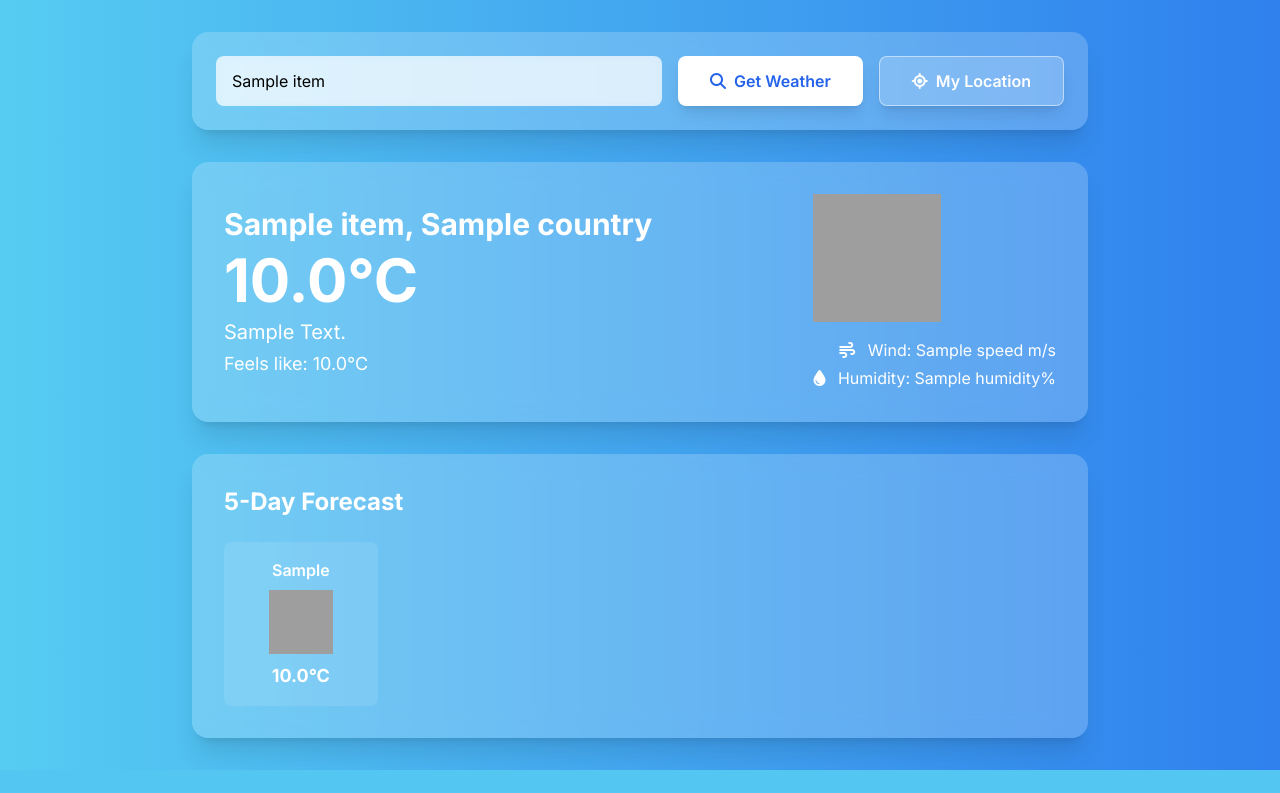
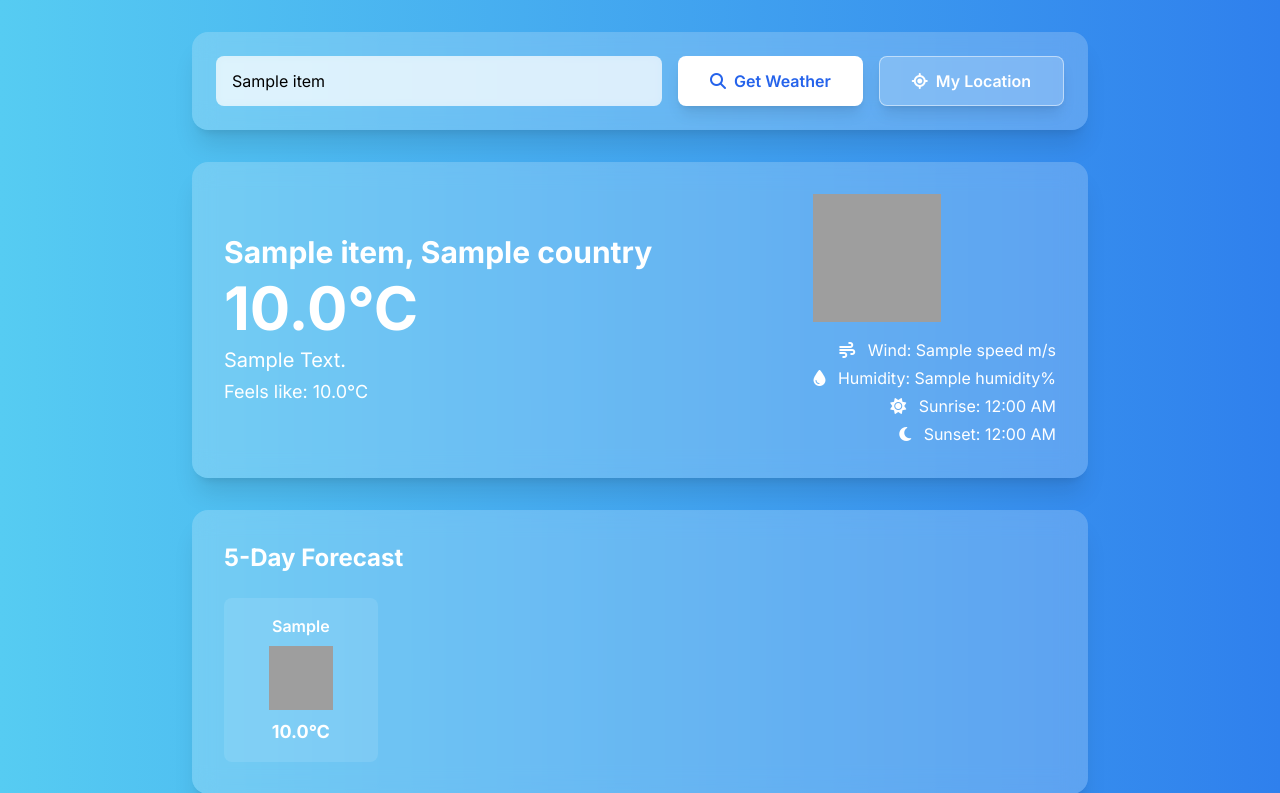
Before and after one commit to Tushar-Siddik/shamiran, a Flask app: page / in a window 1280 px wide. Shown: the part 112-905 px from the top of the page. Before the commit the page ends 882 px from the top, so only its background shows below. Run offline with Flask 3, Linux system fonts and the light colour scheme; a database or web service that is not in the repository returns one stand-in record (values such as "Sample title"); data that the repository does not hold is empty; some libraries are stand-ins or nearby versions; grey boxes are pictures that could not be loaded.

Commit message:
feat: Add Sunrise/Sunset Data

```diff
--- a/app/routes/main.py
+++ b/app/routes/main.py
@@ -3,6 +3,7 @@ from flask import Blueprint, render_template, request, jsonify
 main_bp = Blueprint('main', __name__)
 
 from app.services import weather_service
+from app.utils import helpers
 
 @main_bp.route('/')
 def index():
@@ -11,7 +12,23 @@ def index():
     data = weather_service.get_weather_data(city)
     # Pass the initial condition to the template
     initial_condition = data.get('current', {}).get('weather', [{}])[0].get('main', 'Clear')
-    return render_template('index.html', data=data, default_city=city, initial_condition=initial_condition)
+
+    # Format sunrise and sunset times
+    sunrise_time = None
+    sunset_time = None
+    if data.get('current') and data.get('current').get('sys'):
+        try:
+            sunrise_time = helpers.format_unix_timestamp(data['current']['sys']['sunrise'], data['current']['timezone'])
+            sunset_time = helpers.format_unix_timestamp(data['current']['sys']['sunset'], data['current']['timezone'])
+        except (KeyError, TypeError):
+            pass # Ignore if data is missing
+
+    return render_template('index.html',
+                           data=data,
+                           default_city=city,
+                           initial_condition=initial_condition,
+                           sunrise_time=sunrise_time,
+                           sunset_time=sunset_time)
 
 @main_bp.route('/weather')
 def get_weather():
@@ -24,11 +41,34 @@ def get_weather():
 
     # If the request is an AJAX request (from our JS), return JSON
     if request.headers.get('X-Requested-With') == 'XMLHttpRequest':
+        # For AJAX, we also need to format the times
+        if data.get('current') and data.get('current').get('sys'):
+            try:
+                data['current']['formatted_sunrise'] = helpers.format_unix_timestamp(data['current']['sys']['sunrise'], data['current']['timezone'])
+                data['current']['formatted_sunset'] = helpers.format_unix_timestamp(data['current']['sys']['sunset'], data['current']['timezone'])
+            except (KeyError, TypeError):
+                data['current']['formatted_sunrise'] = 'N/A'
+                data['current']['formatted_sunset'] = 'N/A'
         return jsonify(data)
 
     initial_condition = data.get('current', {}).get('weather', [{}])[0].get('main', 'Clear')
 
-    return render_template('index.html', data=data, default_city=city, initial_condition=initial_condition)
+    # Format sunrise and sunset for non-AJAX
+    sunrise_time = None
+    sunset_time = None
+    if data.get('current') and data.get('current').get('sys'):
+        try:
+            sunrise_time = helpers.format_unix_timestamp(data['current']['sys']['sunrise'], data['current']['timezone'])
+            sunset_time = helpers.format_unix_timestamp(data['current']['sys']['sunset'], data['current']['timezone'])
+        except (KeyError, TypeError):
+            pass
+
+    return render_template('index.html',
+                           data=data,
+                           default_city=city,
+                           initial_condition=initial_condition,
+                           sunrise_time=sunrise_time,
+                           sunset_time=sunset_time)
 
 @main_bp.route('/weather-by-coords')
 def weather_by_coords():
@@ -42,7 +82,31 @@ def weather_by_coords():
     data = weather_service.get_weather_by_coords(lat, lon)
 
     if request.headers.get('X-Requested-With') == 'XMLHttpRequest':
+        # For AJAX, we also need to format the times
+        if data.get('current') and data.get('current').get('sys'):
+            try:
+                data['current']['formatted_sunrise'] = helpers.format_unix_timestamp(data['current']['sys']['sunrise'], data['current']['timezone'])
+                data['current']['formatted_sunset'] = helpers.format_unix_timestamp(data['current']['sys']['sunset'], data['current']['timezone'])
+            except (KeyError, TypeError):
+                data['current']['formatted_sunrise'] = 'N/A'
+                data['current']['formatted_sunset'] = 'N/A'
         return jsonify(data)
 
+    initial_condition = data.get('current', {}).get('weather', [{}])[0].get('main', 'Clear')
+
+    # Format sunrise and sunset for non-AJAX
+    sunrise_time = None
+    sunset_time = None
+    if data.get('current') and data.get('current').get('sys'):
+        try:
+            sunrise_time = helpers.format_unix_timestamp(data['current']['sys']['sunrise'], data['current']['timezone'])
+            sunset_time = helpers.format_unix_timestamp(data['current']['sys']['sunset'], data['current']['timezone'])
+        except (KeyError, TypeError):
+            pass
+
     # Fallback for non-AJAX requests
-    return render_template('index.html', data=data, default_city=data.get('current', {}).get('name', 'Unknown'))
+    return render_template('index.html',
+                           data=data,
+                           default_city=data.get('current', {}).get('name', 'Unknown'),
+                           sunrise_time=sunrise_time,
+                           sunset_time=sunset_time)
--- a/app/templates/index.html
+++ b/app/templates/index.html
@@ -50,6 +50,8 @@
                         <div class="mt-4 space-y-1">
                             <p><i class="fas fa-wind mr-2"></i> Wind: {{ data.current.wind.speed }} m/s</p>
                             <p><i class="fas fa-tint mr-2"></i> Humidity: {{ data.current.main.humidity }}%</p>
+                            <p><i class="fas fa-sun mr-2"></i> Sunrise: {{ sunrise_time or 'N/A' }}</p>
+                            <p><i class="fas fa-moon mr-2"></i> Sunset: {{ sunset_time or 'N/A' }}</p>
                         </div>
                     </div>
                 </div>
--- /dev/null
+++ b/app/utils/helpers.py
@@ -0,0 +1,7 @@
+from datetime import datetime
+
+def format_unix_timestamp(ts, timezone_offset):
+    """Converts a Unix timestamp to a formatted time string (HH:MM AM/PM)."""
+    # The API provides a timezone offset in seconds. We need to add it to the timestamp.
+    local_timestamp = ts + timezone_offset
+    return datetime.fromtimestamp(local_timestamp).strftime('%I:%M %p')
```
